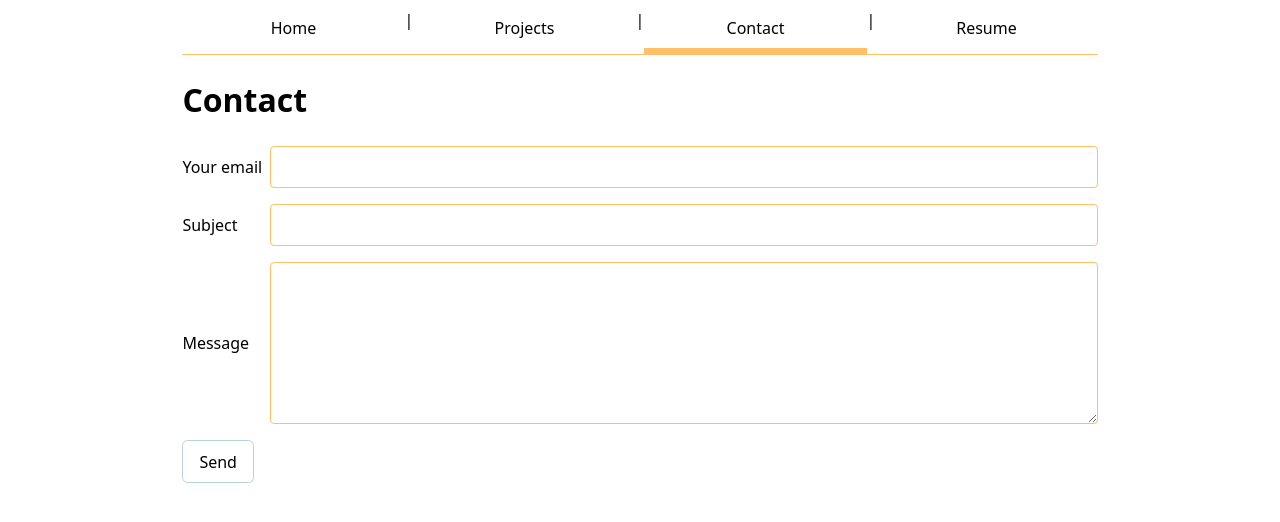
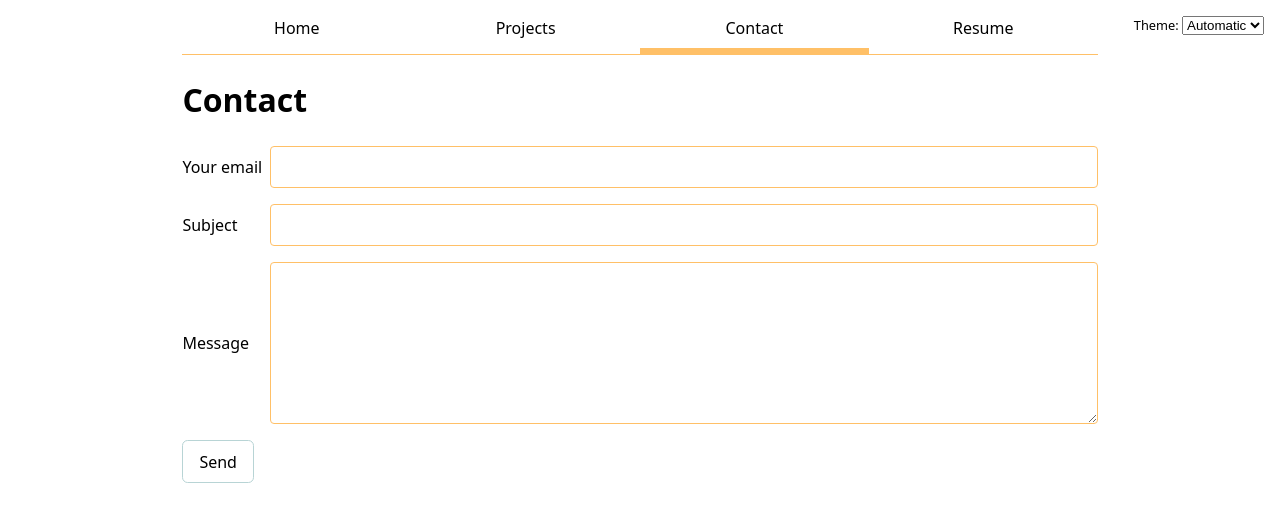
Before and after one commit to caidongting0823/DSC209R-FA25-Dongting, a plain HTML site: page Lab-03/contact/index.html in a window 1280 px wide. Drawn offline with Linux system fonts and the light colour scheme.

Commit message:
Lab-03 Update: Complete
Completed Lab-03. Still need to revise later for minor issues.

```diff
--- a/Lab-03/contact/index.html
+++ b/Lab-03/contact/index.html
@@ -7,17 +7,9 @@
     <link rel="stylesheet" href="../style.css">
 </head>
 <body>
-
-    <nav>
-    <a href="../index.html">Home</a> |
-    <a href="../projects/index.html">Projects</a> |
-    <a class="current" aria-current="page" href="../contact/index.html">Contact</a> |
-    <a href="../resume/index.html">Resume</a>
-    </nav>
-
     <h1>Contact</h1>
 
-    <form action="mailto:docai@ucsd.edu" method="post" enctype="text/plain">
+    <form action="mailto:docai@ucsd.edu" method="get">
 
         <label>
             <span>Your email</span>
@@ -37,6 +29,6 @@
         <button type="submit">Send</button>
     </form>
 
-
+    <script type="module" src="../global.js"></script>
 </body>
 </html>
--- /dev/null
+++ b/Lab-03/global.js
@@ -0,0 +1,122 @@
+console.log("IT’S ALIVE!");
+
+// Where is this site’s root
+const BASE = new URL(".", import.meta.url).pathname;
+
+// Treat "", "index.html", and trailing slash as the same route
+function normalize(pathname) {
+  let p = pathname;
+  if (p.endsWith("/index.html")) p = p.slice(0, -"/index.html".length);
+  if (p === "") p = "/";
+  if (!p.endsWith("/")) p += "/";
+  return p;
+}
+
+// Build hrefs relative to BASE
+function hrefFrom(path) {
+  if (/^https?:\/\//i.test(path)) return path;
+  return BASE + path; // path must NOT start with "/"
+}
+
+// ---- Site map ----
+const PAGES = [
+  { url: "",          title: "Home" },
+  { url: "projects/", title: "Projects" },
+  { url: "contact/",  title: "Contact" },
+  { url: "resume/",   title: "Resume" },
+];
+
+// ---- Build and inject <nav> ----
+(function buildNav() {
+  if (document.querySelector('nav[aria-label="Main"]')) return;
+
+  const nav = document.createElement("nav");
+  nav.setAttribute("aria-label", "Main");
+  document.body.prepend(nav);
+
+  const frag = document.createDocumentFragment();
+  for (const { url, title } of PAGES) {
+    const a = document.createElement("a");
+    a.href = hrefFrom(url);
+    a.textContent = title;
+
+    if (new URL(a.href).host !== location.host) {
+      a.target = "_blank";
+      a.rel = "noopener noreferrer";
+    }
+    frag.append(a);
+  }
+  nav.append(frag);
+
+  // Highlight current page
+  const here = normalize(location.pathname);
+  for (const a of nav.querySelectorAll("a")) {
+    const aPath = normalize(new URL(a.href).pathname);
+    if (new URL(a.href).host === location.host && aPath === here) {
+      a.classList.add("current");
+      a.setAttribute("aria-current", "page");
+    }
+  }
+})();
+
+// ---- Theme switcher (Automatic / Light / Dark) ----
+;(function themeSwitcher() {
+  document.body.insertAdjacentHTML(
+    "afterbegin",
+    `
+      <label class="color-scheme" style="position:absolute;top:1rem;right:1rem;font-size:80%;">
+        Theme:
+        <select>
+          <option value="light dark">Automatic</option>
+          <option value="light">Light</option>
+          <option value="dark">Dark</option>
+        </select>
+      </label>
+    `
+  );
+
+  const select = document.querySelector(".color-scheme select");
+
+  function setColorScheme(val) {
+    document.documentElement.style.setProperty("color-scheme", val);
+    select.value = val;
+  }
+
+  if ("colorScheme" in localStorage) setColorScheme(localStorage.colorScheme);
+
+  select.addEventListener("input", (e) => {
+    const val = e.target.value;
+    setColorScheme(val);
+    localStorage.colorScheme = val;
+  });
+})();
+
+// ---- Contact form mailto encoding  ----
+;(function enhanceMailto() {
+  const form = document.querySelector("form[action^='mailto:']");
+  if (!form) return;
+
+  form.addEventListener("submit", (e) => {
+    e.preventDefault();
+    const data = new FormData(form);
+    const to = form.getAttribute("action"); // "mailto:..."
+    const qs = [...data]
+      .map(([k, v]) => `${encodeURIComponent(k)}=${encodeURIComponent(v)}`)
+      .join("&");
+    location.href = `${to}?${qs}`;
+  });
+})();
+
+
+/*
+# Legacy Code for Step 2
+
+import { $$ } from "./global.js"; // if you split files later; otherwise ignore
+
+const navLinks = $$("nav a"); // Step 2.1
+let currentLink = navLinks.find(a =>
+  a.host === location.host && a.pathname === location.pathname
+); // Step 2.2
+
+currentLink?.classList.add("current"); // Step 2.3 (safe if not found)
+*/
--- a/Lab-03/style.css
+++ b/Lab-03/style.css
@@ -7,6 +7,8 @@ body {
 
 /* --- Step 1: Page layout --- */
 /* 1. Limit line length and center the page */
+html { color-scheme: light dark; }
+
 html {
   --page-max: 100ch; /* custom property for max line length */
 }
@@ -35,6 +37,8 @@ nav {
     display: flex;                 /* lay out links in a row */
     margin-bottom: 1rem;           /* space below the bar */
     border-bottom: 1px solid var(--line);
+    background: canvas;
+    color: canvastext;
 }
 
 nav a {
@@ -54,8 +58,9 @@ nav a[aria-current="page"] {
 
 nav a:hover {
   border-bottom-color: var(--accent);
-  background: color-mix(in oklab, var(--accent) 12%, white);
+  background: color-mix(in oklab, var(--accent) 10%, canvas 85%);
 }
+
 
 /* --- Step 3: Contact form layout (Grid + subgrid) --- */
 form {
@@ -107,7 +112,7 @@ form button {
   accent-color: var(--accent);
 }
 
-form button:hover { background: color-mix(in oklab, var(--accent) 10%, white); }
+form button:hover { background: color-mix(in oklab, var(--accent) 10%, canvas); }
 
 /* --- Step 4: Projects grid --- */
 .projects {
```
Also changed, not shown: Lab-03/index.html (+2 -7 lines), Lab-03/projects/index.html (+2 -7 lines), Lab-03/resume/index.html (+2 -7 lines), index.html (+1 -1 lines). Lines whose indentation alone changed are shown as unchanged.
